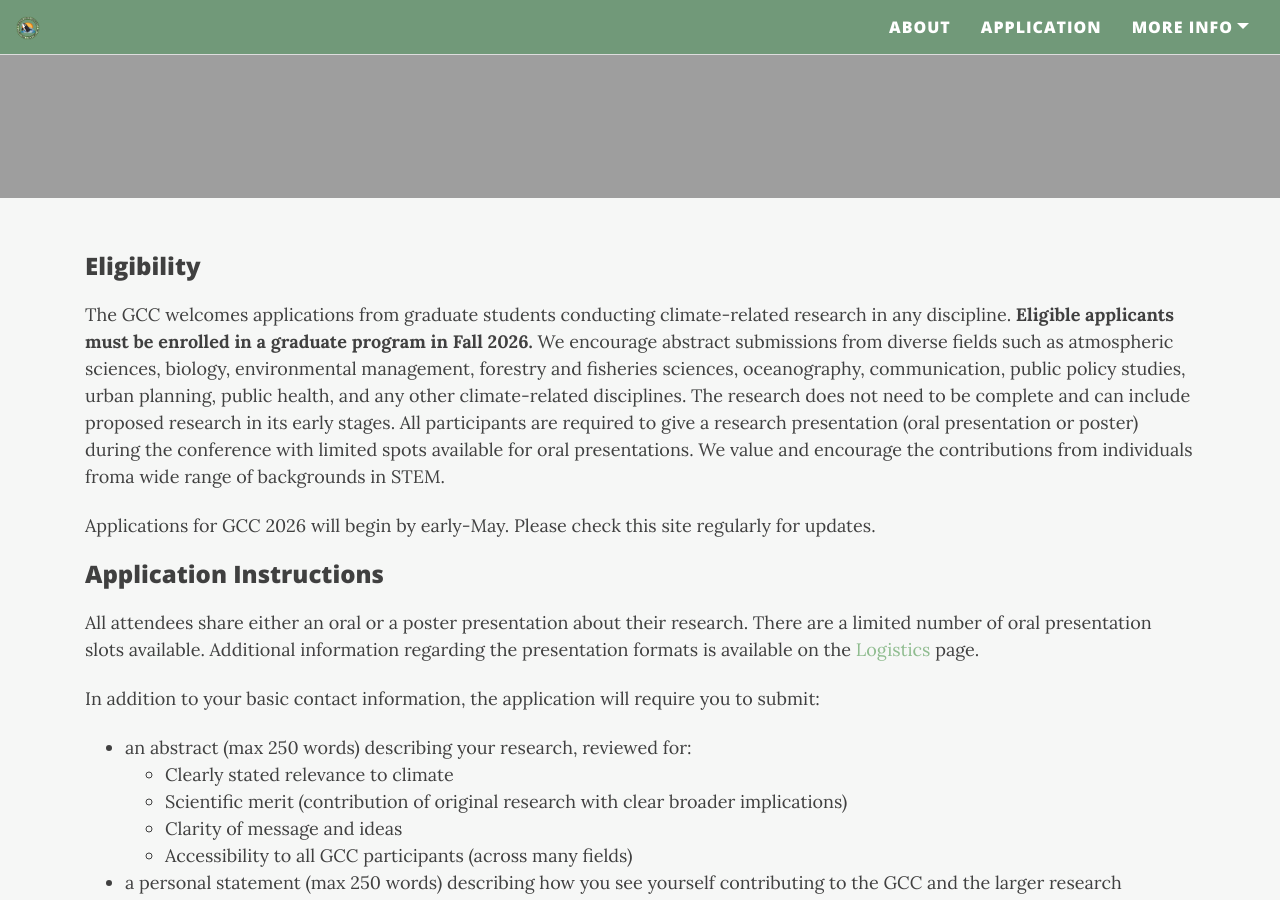
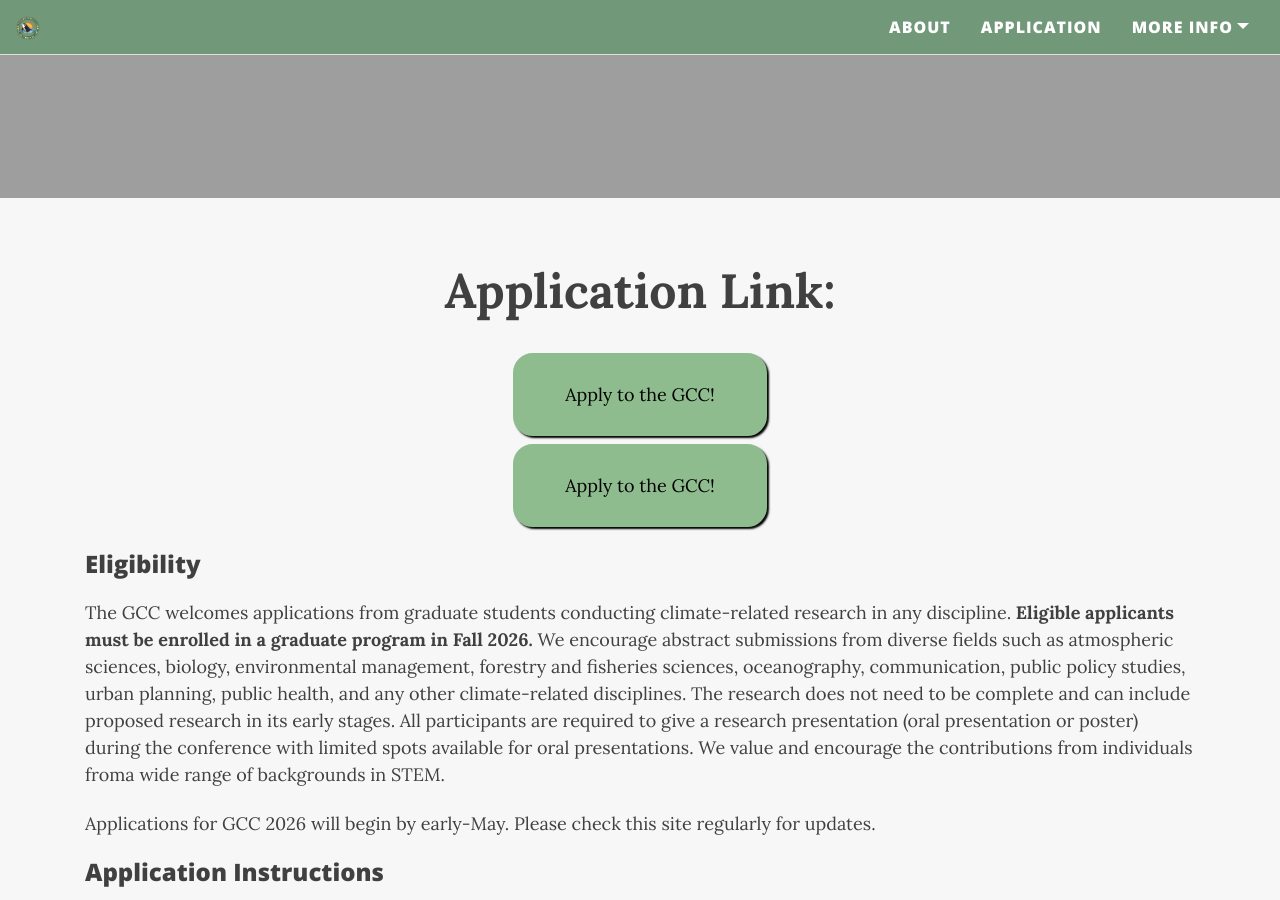
Before and after one commit to graduateclimateconference/graduateclimateconference.github.io, a Jekyll site: the page built from application.md, in a window 1280 px wide and 900 px high, scrolled down 347 px. Built offline with Jekyll 4.4.1, drawn with Linux system fonts in a browser that asks for light colours; nearby versions of some CDN libraries.

Commit message:
Update application.md

```diff
--- a/application.md
+++ b/application.md
@@ -4,7 +4,7 @@ title: Application
 subtitle: Applying to the Graduate Climate Conference
 cover-img: "/assets/img/pack1.jpeg"
 ---
-<!--<p align="center"><font size="20"><strong>Application Link: </strong></font></p>
+<p align="center"><font size="20"><strong>Application Link: </strong></font></p>
 
 <style>
 .button {
@@ -32,15 +32,15 @@ cover-img: "/assets/img/pack1.jpeg"
 </style>
 
 <div class="text-center">
-  <a target="_blank" href="https://forms.gle/vCZsuyizsSuYM2Ms6">
+  <a target="_blank" href="https://forms.gle/VUYruL5FER86TnN66">
     <div class="button">Apply to the GCC!</div>
   </a>
 </div>
 
-<!--<div class="text-center">
-<a target="_blank" href="https://forms.gle/vCZsuyizsSuYM2Ms6">
+<div class="text-center">
+<a target="_blank" href="https://forms.gle/VUYruL5FER86TnN66">
 <button class="button">Apply to the GCC!</button> </a>
-</div>-->
+</div>
 
 
 <!-- ## The application for GCC 2025 is now closed.
```
